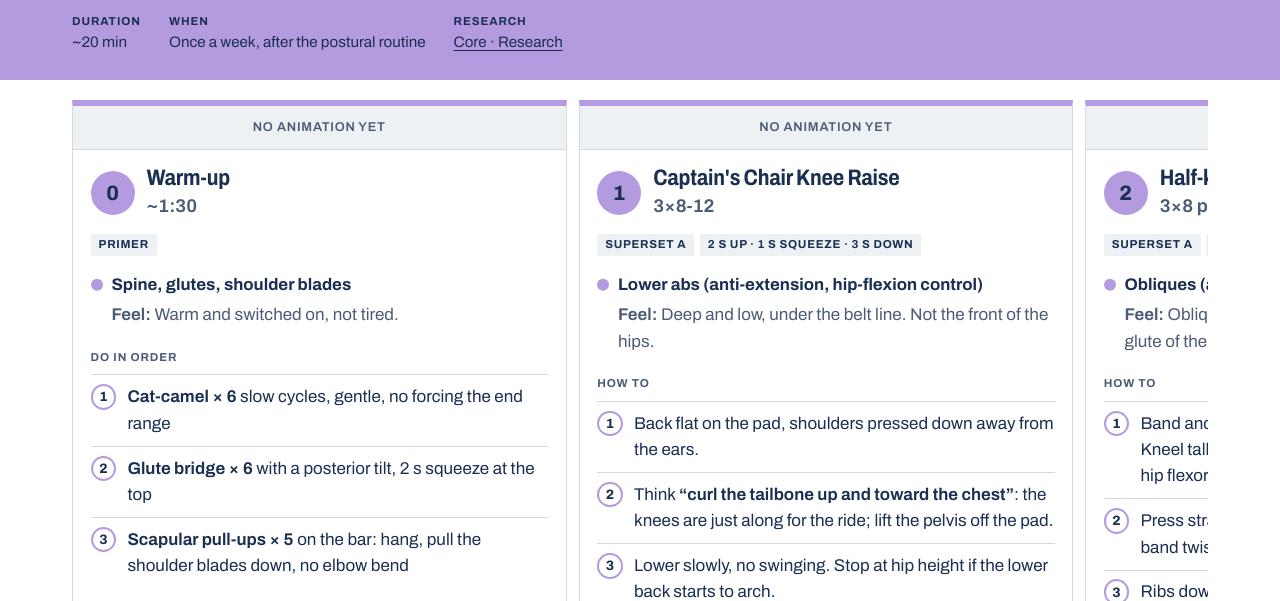
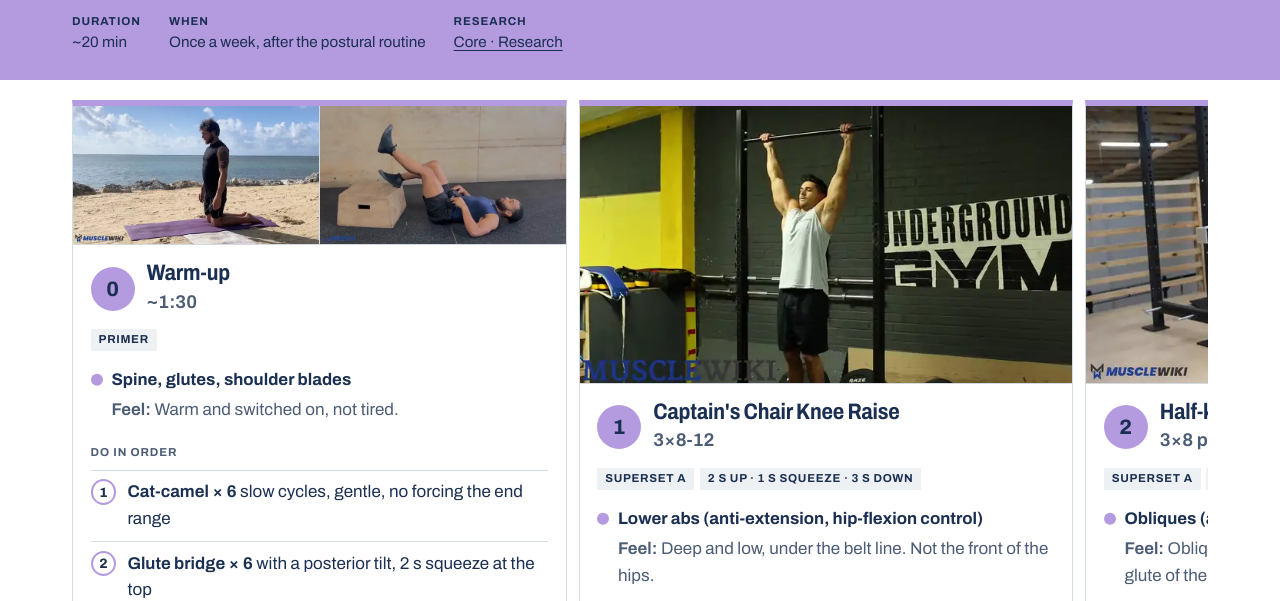
Before and after one commit to Ca-moes/exercice, a plain HTML site: page site/core.html in a window 1280 px wide. Shown: the part 197-798 px from the top of the page. Drawn offline with Linux system fonts and the light colour scheme.

Commit message:
Add Core animations and an mp4-to-webp helper
Seven clips converted from MuscleWiki downloads (plus one unknown-source
body saw clip, cropped) and wired into core.html; tools/mp4-to-webp.sh
(ffmpeg frames -> img2webp) for future clips; README list, DESIGN.md
provenance and a MuscleWiki credit on the home page.

Co-Authored-By: Claude Opus 5.5 <noreply@anthropic.com>

```diff
--- a/site/core.html
+++ b/site/core.html
@@ -26,7 +26,7 @@
 <section class="deck" id="core-session" aria-label="Core session">
 <ol class="track">
 <li class="card" id="core-0">
-<figure class="card-fig is-empty"><figcaption>No animation yet</figcaption></figure>
+<figure class="card-fig"><img alt="Cat-camel" loading="lazy" src="assets/cat-camel.webp"/><img alt="Glute bridge (single-leg version shown; do both legs)" loading="lazy" src="assets/glute-bridge.webp"/></figure>
 <div class="card-body">
 <header class="card-head"><span class="card-num">0</span><h3>Warm-up</h3><p class="card-dose">~1:30</p></header>
 <p class="card-tags"><span>Primer</span></p>
@@ -41,7 +41,7 @@
 </div>
 </li>
 <li class="card" id="core-1">
-<figure class="card-fig is-empty"><figcaption>No animation yet</figcaption></figure>
+<figure class="card-fig"><img alt="Hanging knee raises (same movement as the captain's chair version)" loading="lazy" src="assets/hanging-knee-raises.webp"/></figure>
 <div class="card-body">
 <header class="card-head"><span class="card-num">1</span><h3>Captain's Chair Knee Raise</h3><p class="card-dose">3×8-12</p></header>
 <p class="card-tags"><span>Superset A</span><span>2 s up · 1 s squeeze · 3 s down</span></p>
@@ -56,7 +56,7 @@
 </div>
 </li>
 <li class="card" id="core-2">
-<figure class="card-fig is-empty"><figcaption>No animation yet</figcaption></figure>
+<figure class="card-fig"><img alt="Kneeling Pallof press (cable shown; use the band anchored to the tower)" loading="lazy" src="assets/pallof-press.webp"/></figure>
 <div class="card-body">
 <header class="card-head"><span class="card-num">2</span><h3>Half-kneeling Pallof Press</h3><p class="card-dose">3×8 per side, 3 s hold</p></header>
 <p class="card-tags"><span>Superset A</span><span>Rest ~45 s after</span></p>
@@ -72,7 +72,7 @@
 </div>
 </li>
 <li class="card" id="core-3">
-<figure class="card-fig is-empty"><figcaption>No animation yet</figcaption></figure>
+<figure class="card-fig"><img alt="Body saw" loading="lazy" src="assets/body-saw.webp"/></figure>
 <div class="card-body">
 <header class="card-head"><span class="card-num">3</span><h3>Body Saw (sliders)</h3><p class="card-dose">3×6-10 slow</p></header>
 <p class="card-tags"><span>Superset B</span><span>2 s back · 2 s forward</span></p>
@@ -88,7 +88,7 @@
 </div>
 </li>
 <li class="card" id="core-4">
-<figure class="card-fig is-empty"><figcaption>No animation yet</figcaption></figure>
+<figure class="card-fig"><img alt="Side plank" loading="lazy" src="assets/side-plank.webp"/></figure>
 <div class="card-body">
 <header class="card-head"><span class="card-num">4</span><h3>Side Plank</h3><p class="card-dose">3×20-30 s per side</p></header>
 <p class="card-tags"><span>Superset B</span><span>Rest ~40 s after</span></p>
@@ -103,7 +103,7 @@
 </div>
 </li>
 <li class="card" id="core-5">
-<figure class="card-fig is-empty"><figcaption>No animation yet</figcaption></figure>
+<figure class="card-fig"><img alt="Bird dog" loading="lazy" src="assets/bird-dog.webp"/></figure>
 <div class="card-body">
 <header class="card-head"><span class="card-num">5</span><h3>Bird Dog</h3><p class="card-dose">1×6 per side, 8–10 s holds</p></header>
 <p class="card-tags"><span>Finisher</span></p>
```
Also changed, not shown: DESIGN.md (+6 -0 lines), site/index.html (+1 -0 lines), README.md, site/assets/bird-dog.webp (added), site/assets/body-saw.webp (added), site/assets/cat-camel.webp (added), site/assets/glute-bridge.webp (added), site/assets/hanging-knee-raises.webp (added), site/assets/pallof-press.webp (added), site/assets/side-plank.webp (added), 1 other file.
